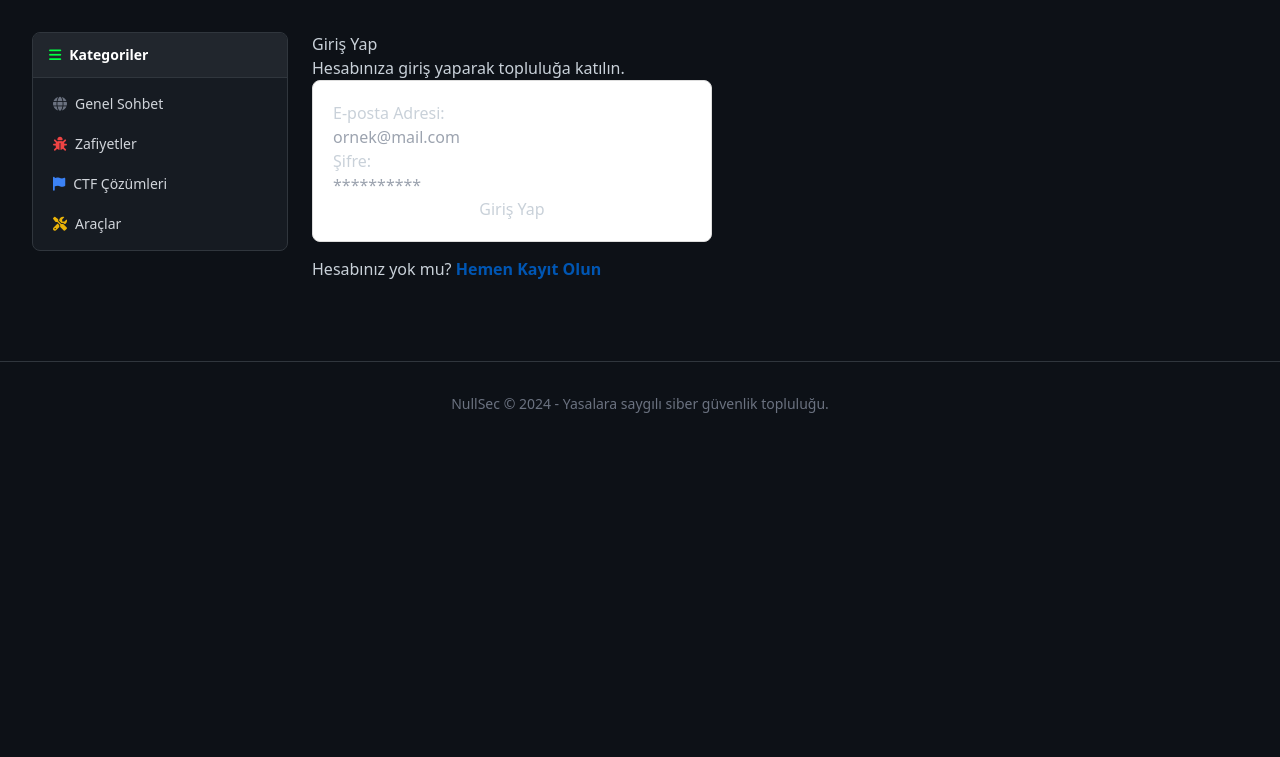
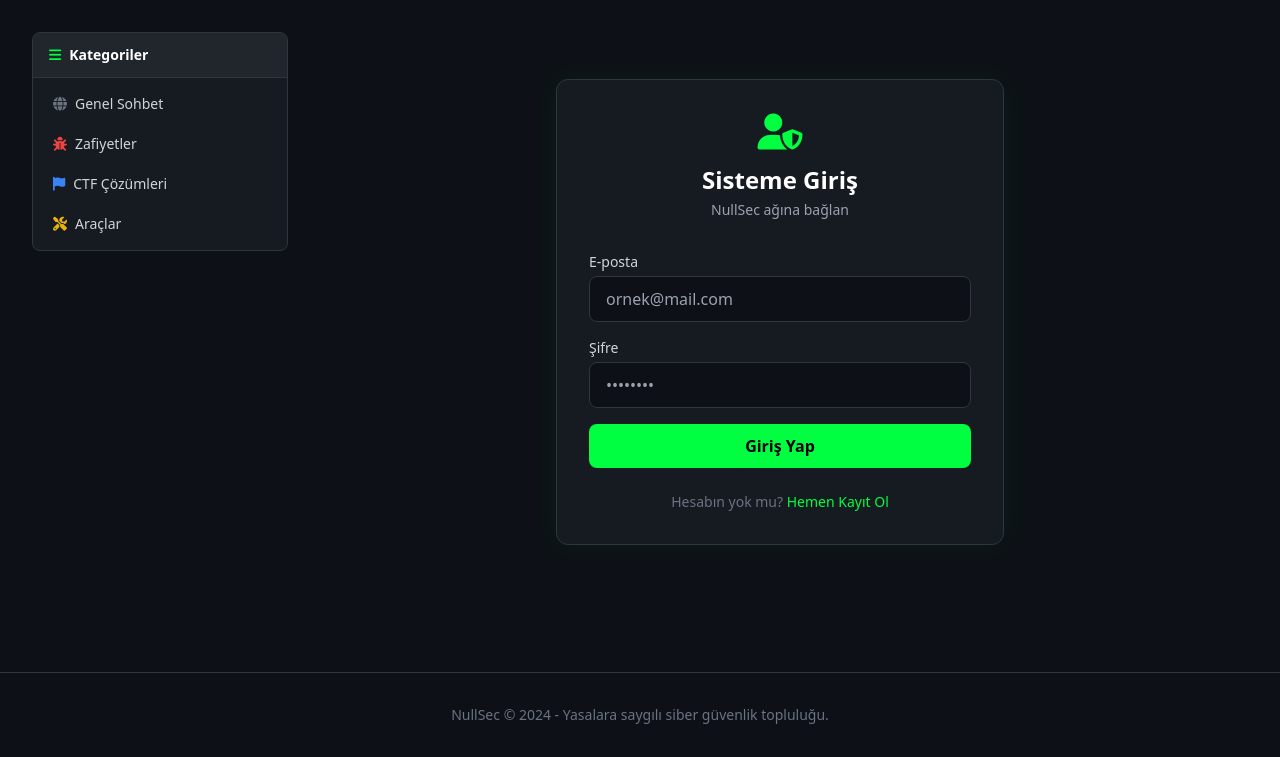
Before and after one commit to gutsalix11129-hub/siber-kale, a Node project: template views/login.ejs in a window 1280 px wide. Shown: the part 65-822 px from the top of the page. Before the commit the page ends 478 px from the top, so only its background shows below. Run offline with Node 20 templates, Linux system fonts and the light colour scheme; the template is opened without the code that fills it, so the values that code supplies are empty; some libraries are stand-ins or nearby versions.

Commit message:
Update login.ejs

```diff
--- a/views/login.ejs
+++ b/views/login.ejs
@@ -1,16 +1,29 @@
-<h1>Giriş Yap</h1>
-<p class="muted">Hesabınıza giriş yaparak topluluğa katılın.</p>
+<div class="min-h-[70vh] flex items-center justify-center">
+  <div class="bg-panel p-8 rounded-xl border border-border w-full max-w-md shadow-[0_0_30px_rgba(0,255,65,0.05)]">
+    <div class="text-center mb-8">
+      <i class="fas fa-user-shield text-4xl text-primary mb-3"></i>
+      <h2 class="text-2xl font-bold text-white">Sisteme Giriş</h2>
+      <p class="text-gray-400 text-sm mt-1">NullSec ağına bağlan</p>
+    </div>
 
-<form method="post" action="/login" style="background: white; padding: 20px; border-radius: 8px; max-width: 400px; border: 1px solid #ddd;">
-  <p>
-    <label>E-posta Adresi:</label><br>
-    <input type="email" name="email" placeholder="ornek@mail.com" required style="width: 100%; box-sizing: border-box;">
-  </p>
-  <p>
-    <label>Şifre:</label><br>
-    <input type="password" name="password" placeholder="**********" required style="width: 100%; box-sizing: border-box;">
-  </p>
-  <button type="submit" style="width: 100%;">Giriş Yap</button>
-</form>
+    <% if (error) { %>
+      <div class="bg-red-500/10 border border-red-500/50 text-red-500 px-4 py-3 rounded mb-4 text-sm flex items-center">
+        <i class="fas fa-exclamation-triangle mr-2"></i> <%= error %>
+      </div>
+    <% } %>
 
-<p style="margin-top: 15px;">Hesabınız yok mu? <a href="/register" style="color: #0056b3; font-weight: bold;">Hemen Kayıt Olun</a></p>
+    <form method="post" action="/login" class="space-y-4">
+      <div>
+        <label class="block text-sm font-medium text-gray-300 mb-1">E-posta</label>
+        <input type="email" name="email" required class="w-full bg-darkbg border border-border rounded-lg px-4 py-2.5 text-white focus:outline-none focus:border-primary focus:ring-1 focus:ring-primary transition" placeholder="ornek@mail.com">
+      </div>
+      <div>
+        <label class="block text-sm font-medium text-gray-300 mb-1">Şifre</label>
+        <input type="password" name="password" required class="w-full bg-darkbg border border-border rounded-lg px-4 py-2.5 text-white focus:outline-none focus:border-primary focus:ring-1 focus:ring-primary transition" placeholder="••••••••">
+      </div>
+      <button type="submit" class="w-full bg-primary text-black font-bold py-2.5 rounded-lg hover:bg-white transition duration-200 mt-2">Giriş Yap</button>
+    </form>
+
+    <p class="text-center text-gray-500 text-sm mt-6">Hesabın yok mu? <a href="/register" class="text-primary hover:underline">Hemen Kayıt Ol</a></p>
+  </div>
+</div>
```
